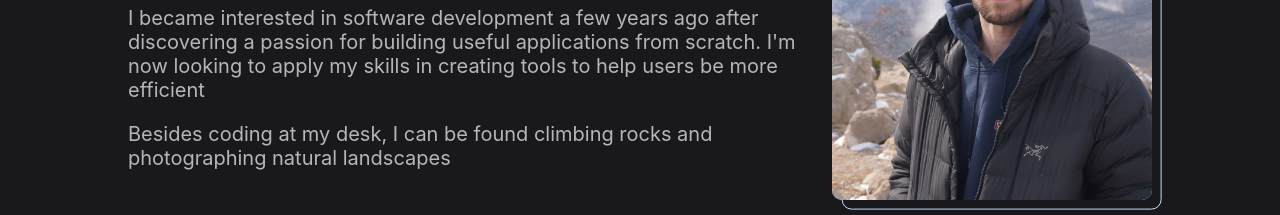
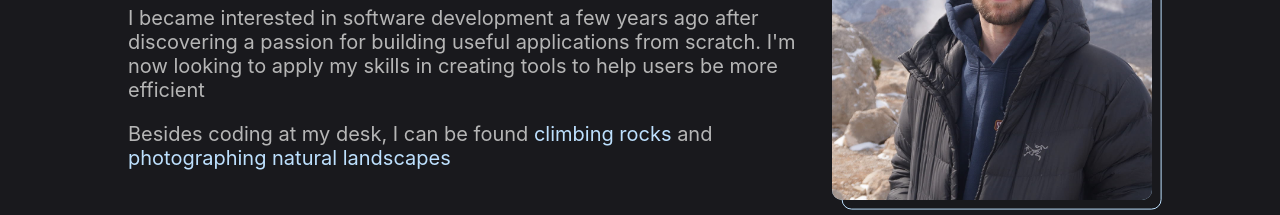
Before and after one commit to babyccino/portfolio, a Next.js app: page /portfolio in a window 1280 px wide. Shown: the part 1080-1295 px from the top of the page. Built offline with nearby package versions, Linux system fonts and the light colour scheme.

Commit message:
add links to about description

```diff
--- a/src/components/about/about.tsx
+++ b/src/components/about/about.tsx
@@ -64,8 +64,22 @@ export default function About(): JSX.Element {
 							to help users be more efficient
 						</p>
 						<p>
-							Besides coding at my desk, I can be found climbing rocks and
-							photographing natural landscapes
+							Besides coding at my desk, I can be found&nbsp;
+							<a
+								href="https://www.youtube.com/channel/UCtWqQrnozUZXpxnjhVgUTUw"
+								style={{ color, borderColor: color }}
+								className={styles.hover}
+							>
+								climbing rocks
+							</a>
+							&nbsp;and&nbsp;
+							<a
+								href="https://www.gus-ryan.com/"
+								style={{ color, borderColor: color }}
+								className={styles.hover}
+							>
+								photographing natural landscapes
+							</a>
 						</p>
 						<p>
 							<br />
```
